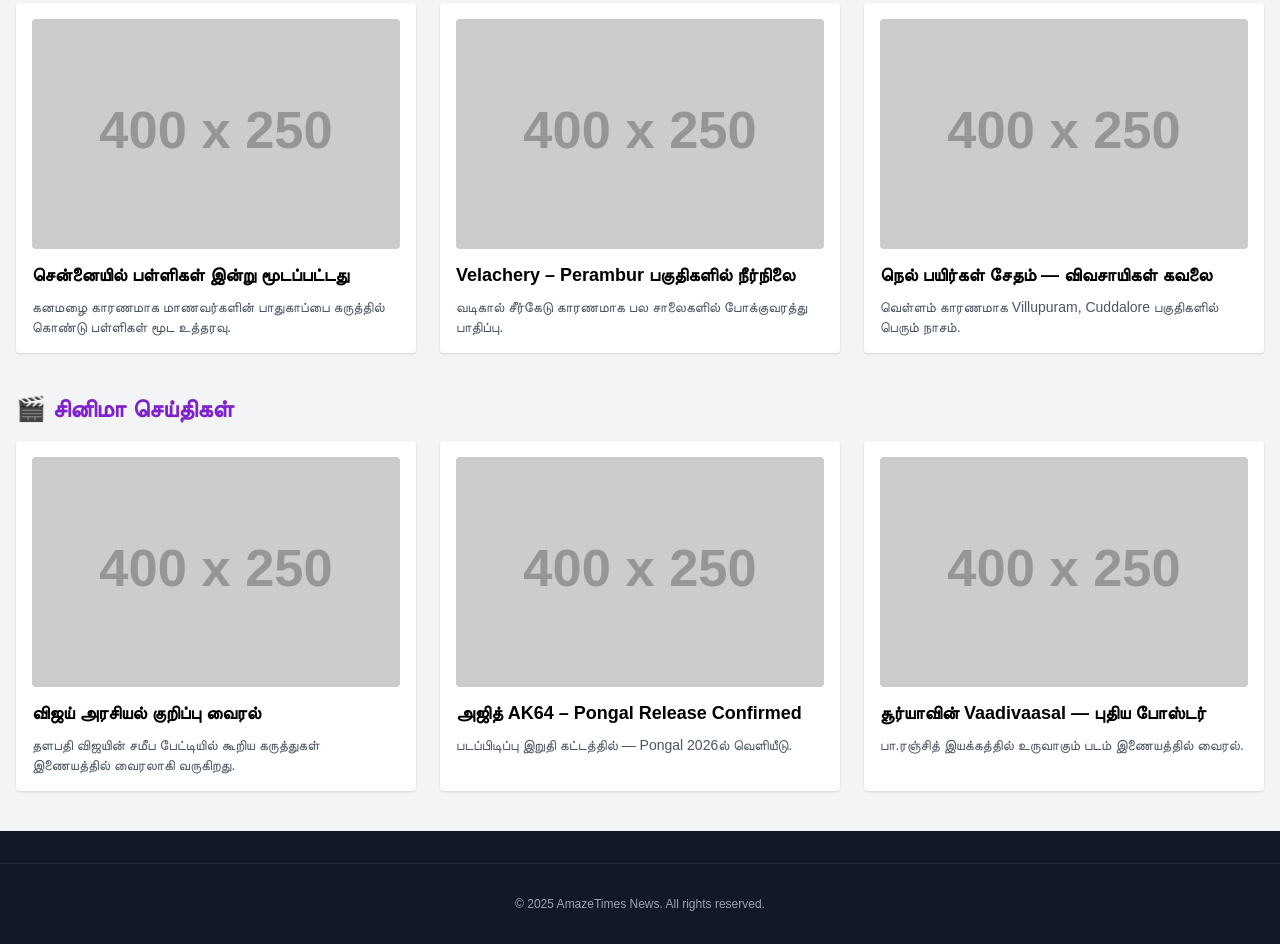
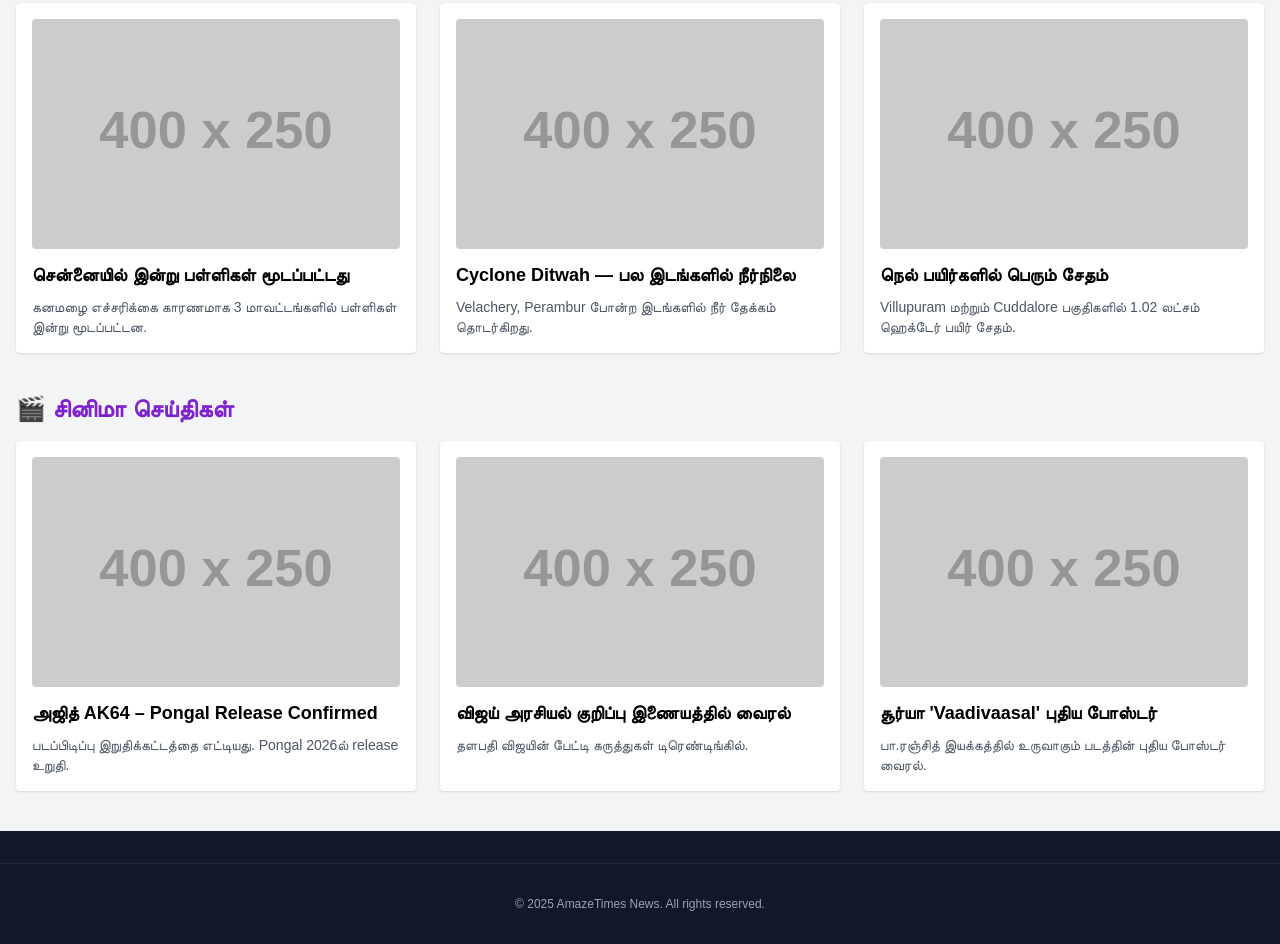
Before and after one commit to vitalizepay/amazetimes, a plain HTML site: page index.html in a window 1280 px wide. Shown: the part 229-1173 px from the top of the page. Drawn offline with nearby package versions, Linux system fonts and the light colour scheme; placeholder pictures from the web are drawn by us; a web font is replaced by a local one.

Commit message:
Dec05 2025

```diff
--- a/index.html
+++ b/index.html
@@ -16,20 +16,13 @@
 
     <style>
         body { font-family: 'Mukta Malar', sans-serif; background-color: #f3f4f6; }
-
         .breaking-news-anim { animation: marquee 25s linear infinite; }
-
-        @keyframes marquee {
-            0% { transform: translateX(100%); }
-            100% { transform: translateX(-100%); }
-        }
-
-        .hover-scale { transition: transform 0.3s ease; }
+        @keyframes marquee { 0% { transform: translateX(100%); } 100% { transform: translateX(-100%); } }
+        .hover-scale { transition: 0.3s ease; }
         .hover-scale:hover { transform: scale(1.02); }
-
         .prgi-badge {
             position: fixed; top: 8px; right: 10px; background: #000; color: #fff;
-            padding: 4px 10px; border-radius: 6px; font-weight: bold; font-size: 11px; z-index: 9999;
+            padding: 4px 10px; border-radius: 6px; font-size: 11px; font-weight: bold; z-index: 9999;
         }
     </style>
 </head>
@@ -41,7 +34,7 @@
 
     <!-- Top Bar -->
     <div class="bg-gray-900 text-white text-xs py-2 px-4 flex justify-between">
-        <div>வெள்ளி, 06 டிசம்பர் 2025 | காலை 9:20</div>
+        <div>வெள்ளி, 06 டிசம்பர் 2025 | காலை 9:30</div>
         <div class="flex space-x-4">
             <a href="#" class="hover:text-red-400">தொடர்புக்கு</a>
             <a href="#" class="hover:text-red-400">விளம்பரம்</a>
@@ -60,10 +53,6 @@
                     <p class="text-sm text-gray-500">உண்மை உடனுக்குடன்</p>
                 </div>
             </div>
-
-            <button class="md:hidden text-gray-700" onclick="toggleMenu()">
-                <i data-lucide="menu" class="w-8 h-8"></i>
-            </button>
 
             <nav class="hidden md:flex space-x-6 font-bold text-gray-700">
                 <a href="#" class="text-red-600">முகப்பு</a>
@@ -84,17 +73,17 @@
         <div class="relative flex-1 overflow-hidden">
             <div class="breaking-news-anim absolute whitespace-nowrap pl-4 text-sm font-medium">
 
-                🌧️ சென்னை, திருவள்ளூர், காஞ்சி: பள்ளிகள் இன்று மூடப்பட்டது
+                🌧️ சென்னை, திருவள்ளூர், காஞ்சி — பள்ளிகள் இன்று மூடப்பட்டது
                 🚨 Cyclone Ditwah — பல இடங்களில் இன்னும் நீர்நிலை
-                🌾 1.1 லட்சம் ஹெக்டேர் நெல் பயிர்கள் பாதிப்பு
-                ⚡ TANGEDCO: மின்சாரம் மீட்பு பணி வேகத்தில்
-                🎬 விஜய் அரசியல் குறிப்பு வைரல் | அஜித் AK64 Pongal release confirmed
+                🌾 1.02 லட்சம் ஹெக்டேர் நெல் பயிர்கள் வெள்ளத்தில் நாசம்
+                ⚡ மின்சாரம் மீட்பு பணி வேகத்தில்: TANGEDCO
+                🎬 அஜித் AK64 Pongal release confirmed | விஜய் அரசியல் குறிப்பு வைரல்
 
             </div>
         </div>
     </div>
 
-    <!-- Tamil Nadu Section -->
+    <!-- Tamil Nadu News -->
     <section id="tn" class="container mx-auto px-4 mt-6">
 
         <h2 class="text-2xl font-bold text-red-700 mb-4">தமிழ்நாடு செய்திகள்</h2>
@@ -103,20 +92,20 @@
 
             <div class="bg-white rounded p-4 shadow hover-scale">
                 <img src="https://via.placeholder.com/400x250" class="rounded mb-3">
-                <h3 class="font-bold text-lg">சென்னையில் பள்ளிகள் இன்று மூடப்பட்டது</h3>
-                <p class="text-sm text-gray-600 mt-2">கனமழை காரணமாக மாணவர்களின் பாதுகாப்பை கருத்தில் கொண்டு பள்ளிகள் மூட உத்தரவு.</p>
+                <h3 class="font-bold text-lg">சென்னையில் இன்று பள்ளிகள் மூடப்பட்டது</h3>
+                <p class="text-sm text-gray-600 mt-2">கனமழை எச்சரிக்கை காரணமாக 3 மாவட்டங்களில் பள்ளிகள் இன்று மூடப்பட்டன.</p>
             </div>
 
             <div class="bg-white rounded p-4 shadow hover-scale">
                 <img src="https://via.placeholder.com/400x250" class="rounded mb-3">
-                <h3 class="font-bold text-lg">Velachery – Perambur பகுதிகளில் நீர்நிலை</h3>
-                <p class="text-sm text-gray-600 mt-2">வடிகால் சீர்கேடு காரணமாக பல சாலைகளில் போக்குவரத்து பாதிப்பு.</p>
+                <h3 class="font-bold text-lg">Cyclone Ditwah — பல இடங்களில் நீர்நிலை</h3>
+                <p class="text-sm text-gray-600 mt-2">Velachery, Perambur போன்ற இடங்களில் நீர் தேக்கம் தொடர்கிறது.</p>
             </div>
 
             <div class="bg-white rounded p-4 shadow hover-scale">
                 <img src="https://via.placeholder.com/400x250" class="rounded mb-3">
-                <h3 class="font-bold text-lg">நெல் பயிர்கள் சேதம் — விவசாயிகள் கவலை</h3>
-                <p class="text-sm text-gray-600 mt-2">வெள்ளம் காரணமாக Villupuram, Cuddalore பகுதிகளில் பெரும் நாசம்.</p>
+                <h3 class="font-bold text-lg">நெல் பயிர்களில் பெரும் சேதம்</h3>
+                <p class="text-sm text-gray-600 mt-2">Villupuram மற்றும் Cuddalore பகுதிகளில் 1.02 லட்சம் ஹெக்டேர் பயிர் சேதம்.</p>
             </div>
 
         </div>
@@ -131,20 +120,20 @@
 
             <div class="bg-white p-4 shadow rounded hover-scale">
                 <img src="https://via.placeholder.com/400x250" class="rounded mb-3">
-                <h3 class="font-bold text-lg">விஜய் அரசியல் குறிப்பு வைரல்</h3>
-                <p class="text-sm text-gray-600 mt-2">தளபதி விஜயின் சமீப பேட்டியில் கூறிய கருத்துகள் இணையத்தில் வைரலாகி வருகிறது.</p>
+                <h3 class="font-bold text-lg">அஜித் AK64 – Pongal Release Confirmed</h3>
+                <p class="text-sm text-gray-600 mt-2">படப்பிடிப்பு இறுதிக்கட்டத்தை எட்டியது. Pongal 2026ல் release உறுதி.</p>
             </div>
 
             <div class="bg-white p-4 shadow rounded hover-scale">
                 <img src="https://via.placeholder.com/400x250" class="rounded mb-3">
-                <h3 class="font-bold text-lg">அஜித் AK64 – Pongal Release Confirmed</h3>
-                <p class="text-sm text-gray-600 mt-2">படப்பிடிப்பு இறுதி கட்டத்தில் — Pongal 2026ல் வெளியீடு.</p>
+                <h3 class="font-bold text-lg">விஜய் அரசியல் குறிப்பு இணையத்தில் வைரல்</h3>
+                <p class="text-sm text-gray-600 mt-2">தளபதி விஜயின் பேட்டி கருத்துகள் டிரெண்டிங்கில்.</p>
             </div>
 
             <div class="bg-white p-4 shadow rounded hover-scale">
                 <img src="https://via.placeholder.com/400x250" class="rounded mb-3">
-                <h3 class="font-bold text-lg">சூர்யாவின் Vaadivaasal — புதிய போஸ்டர்</h3>
-                <p class="text-sm text-gray-600 mt-2">பா.ரஞ்சித் இயக்கத்தில் உருவாகும் படம் இணையத்தில் வைரல்.</p>
+                <h3 class="font-bold text-lg">சூர்யா 'Vaadivaasal' புதிய போஸ்டர்</h3>
+                <p class="text-sm text-gray-600 mt-2">பா.ரஞ்சித் இயக்கத்தில் உருவாகும் படத்தின் புதிய போஸ்டர் வைரல்.</p>
             </div>
 
         </div>
@@ -157,15 +146,5 @@
         </div>
     </footer>
 
-<script>
-    document.addEventListener("DOMContentLoaded", () => {
-        if (window.lucide) lucide.createIcons();
-    });
-
-    function toggleMenu() {
-        document.getElementById('mobile-menu').classList.toggle('hidden');
-    }
-</script>
-
 </body>
 </html>
```
